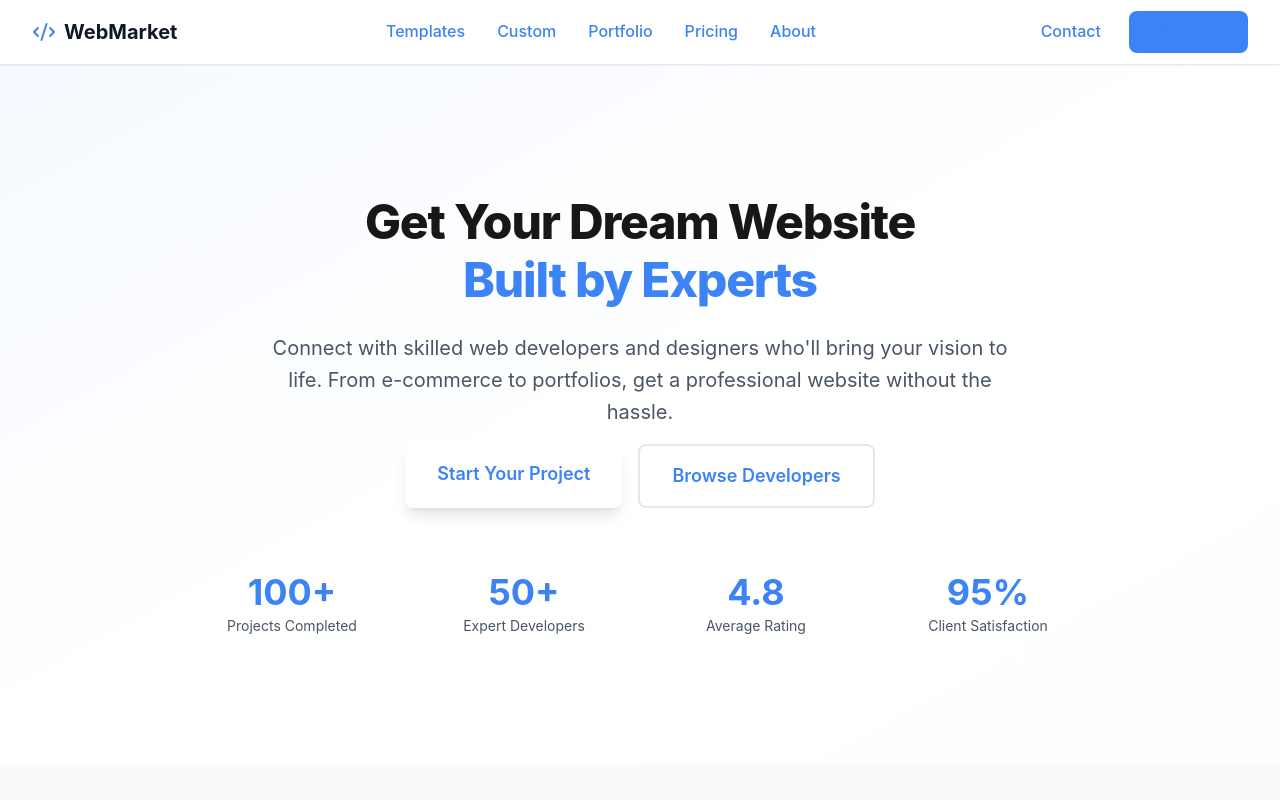
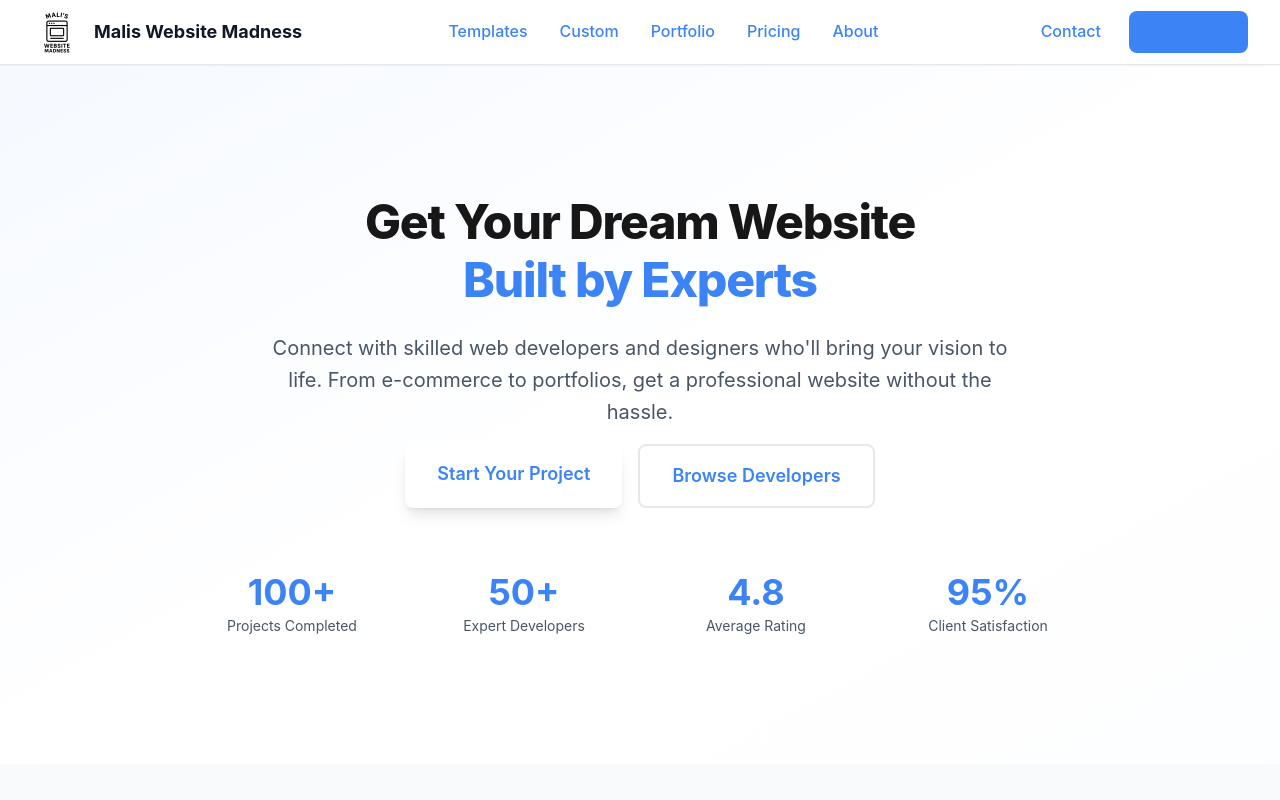
Before and after one commit to TNDIGITALMARK/2c27a74b-e1a2-4929-b48d-02591448a8a7, a Next.js app: page / in a window 1280 px wide. Shown: the top 800 px of the page. Built offline with nearby package versions, Linux system fonts and the light colour scheme.

Commit message:
Phoenix Agent implementation - rename the brand to Malis Website Madness and make...

```diff
--- a/package.json
+++ b/package.json
@@ -1,5 +1,5 @@
 {
-  "name": "elegant-flora-boutique-nextjs",
+  "name": "malis-website-madness",
   "version": "0.1.0",
   "private": true,
   "scripts": {
--- a/src/app/about/page.tsx
+++ b/src/app/about/page.tsx
@@ -154,7 +154,7 @@ export default function AboutPage() {
                 Empowering Businesses Through Technology
               </h2>
               <p className="text-lg text-gray-600 mb-6">
-                At WebMarket, we believe every business deserves a professional online presence
+                At Malis Website Madness, we believe every business deserves a professional online presence
                 that reflects their quality and values. Our mission is to make world-class web
                 development accessible and affordable for businesses of all sizes.
               </p>
@@ -267,7 +267,7 @@ export default function AboutPage() {
         <div className="container mx-auto">
           <div className="text-center mb-16">
             <h2 className="text-3xl md:text-4xl font-bold text-gray-900 mb-4">
-              Why Choose WebMarket?
+              Why Choose Malis Website Madness?
             </h2>
             <p className="text-lg text-gray-600 max-w-2xl mx-auto">
               What sets us apart from other web development agencies
@@ -398,7 +398,7 @@ export default function AboutPage() {
       {/* Footer */}
       <footer className="bg-gray-900 text-white py-12">
         <div className="container mx-auto text-center">
-          <p className="text-gray-400">&copy; 2024 WebMarket. All rights reserved.</p>
+          <p className="text-gray-400">&copy; 2024 Malis Website Madness. All rights reserved.</p>
         </div>
       </footer>
     </div>
--- a/src/app/layout.tsx
+++ b/src/app/layout.tsx
@@ -19,8 +19,8 @@ const geistMono = Geist_Mono({
 });
 
 export const metadata: Metadata = {
-  title: "Elegant Flora Boutique",
-  description: "Beautiful AI-powered website creation platform",
+  title: "Malis Website Madness",
+  description: "Professional website creation platform connecting businesses with expert developers",
 };
 
 export default function RootLayout({
--- a/src/app/page.tsx
+++ b/src/app/page.tsx
@@ -1,4 +1,5 @@
 import Link from 'next/link';
+import Image from 'next/image';
 import { Navigation } from '@/components/layout/navigation';
 import { TestimonialCard } from '@/components/marketplace/testimonial-card';
 import { testimonials } from '@/lib/data/mock-data';
@@ -11,8 +12,7 @@ import {
   MessageSquare,
   Shield,
   Zap,
-  ArrowRight,
-  Code2
+  ArrowRight
 } from 'lucide-react';
 
 export default function HomePage() {
@@ -141,7 +141,7 @@ export default function HomePage() {
         <div className="container mx-auto">
           <div className="text-center mb-12">
             <h2 className="text-3xl md:text-4xl font-bold text-gray-900 mb-4">
-              Why WebMarket?
+              Why Malis Website Madness?
             </h2>
             <p className="text-lg text-gray-600 max-w-2xl mx-auto">
               The smartest way to get your website built
@@ -209,9 +209,15 @@ export default function HomePage() {
         <div className="container mx-auto">
           <div className="grid md:grid-cols-4 gap-8 mb-8">
             <div>
-              <div className="flex items-center gap-2 font-bold text-xl mb-4">
-                <Code2 className="w-6 h-6" />
-                <span>WebMarket</span>
+              <div className="flex items-center gap-2 mb-4">
+                <Image
+                  src="/logo.png"
+                  alt="Malis Website Madness"
+                  width={40}
+                  height={40}
+                  className="object-contain brightness-0 invert"
+                />
+                <span className="font-bold text-lg">Malis Website Madness</span>
               </div>
               <p className="text-gray-400 text-sm">
                 Connecting businesses with talented web developers since 2024.
@@ -250,7 +256,7 @@ export default function HomePage() {
           </div>
 
           <div className="border-t border-gray-800 pt-8 text-center text-sm text-gray-400">
-            <p>&copy; 2024 WebMarket. All rights reserved.</p>
+            <p>&copy; 2024 Malis Website Madness. All rights reserved.</p>
           </div>
         </div>
       </footer>
--- a/src/app/pricing/page.tsx
+++ b/src/app/pricing/page.tsx
@@ -483,7 +483,7 @@ export default function PricingPage() {
       {/* Footer */}
       <footer className="bg-gray-900 text-white py-12">
         <div className="container mx-auto text-center">
-          <p className="text-gray-400">&copy; 2024 WebMarket. All rights reserved.</p>
+          <p className="text-gray-400">&copy; 2024 Malis Website Madness. All rights reserved.</p>
         </div>
       </footer>
     </div>
--- a/src/app/templates/page.tsx
+++ b/src/app/templates/page.tsx
@@ -185,7 +185,7 @@ export default function TemplatesCatalogPage() {
       {/* Footer */}
       <footer className="bg-gray-900 text-white py-12">
         <div className="container mx-auto text-center">
-          <p className="text-gray-400">&copy; 2024 WebMarket. All rights reserved.</p>
+          <p className="text-gray-400">&copy; 2024 Malis Website Madness. All rights reserved.</p>
         </div>
       </footer>
     </div>
--- a/src/components/layout/navigation.tsx
+++ b/src/components/layout/navigation.tsx
@@ -1,8 +1,9 @@
 'use client';
 
 import Link from 'next/link';
+import Image from 'next/image';
 import { useState } from 'react';
-import { Menu, X, Code2 } from 'lucide-react';
+import { Menu, X } from 'lucide-react';
 
 export function Navigation() {
   const [mobileMenuOpen, setMobileMenuOpen] = useState(false);
@@ -12,9 +13,17 @@ export function Navigation() {
       <div className="container mx-auto">
         <div className="flex items-center justify-between h-16">
           {/* Logo */}
-          <Link href="/" className="flex items-center gap-2 font-bold text-xl">
-            <Code2 className="w-6 h-6 text-primary" />
-            <span className="text-gray-900">WebMarket</span>
+          <Link href="/" className="flex items-center gap-3 hover:opacity-80 transition-opacity">
+            <Image
+              src="/logo.png"
+              alt="Malis Website Madness"
+              width={50}
+              height={50}
+              className="object-contain"
+            />
+            <span className="font-bold text-lg text-gray-900 hidden sm:inline">
+              Malis Website Madness
+            </span>
           </Link>
 
           {/* Desktop Navigation */}
```
Also changed, not shown: context/images/chatgpt_image_dec_10,_2025,_07_24_52_pm.png (added), public/logo.png (added).
